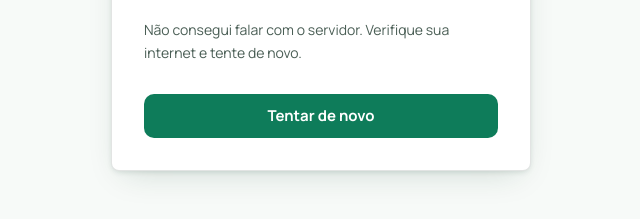
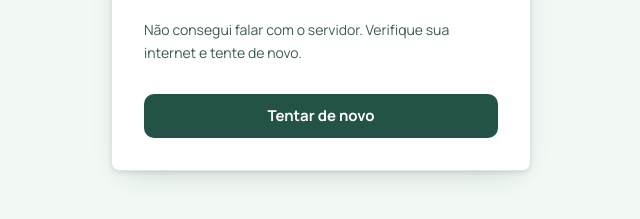
Before and after one commit to Raquelreboucas/Espaco-Raquel, a website: page public/index.html in a window 1280 px wide. Shown: the part 365-584 px from the top of the page, without its empty margins (319-959 px from the left). Drawn offline with Linux system fonts and the light colour scheme; no server answers.

Commit message:
Paleta de verdes da referência (#051F20, #0B2B26, #163832, #235347, #8EB69B, #DAF1DE)
Co-Authored-By: Claude Sonnet 5.5 <noreply@anthropic.com>

```diff
--- a/public/styles.css
+++ b/public/styles.css
@@ -1,39 +1,39 @@
 /* Tokens do Raquel DS. Layout: barra lateral estilo Notion + área de trabalho em fundo liso. */
 :root{
---bg:#f7faf8;--surface:#ffffff;--surface-2:#eef6f1;--text:#10221b;--muted:#4a5e55;
---line:#10221b1f;--line-strong:#10221b47;--control-border:#6b8076;
---primary:#0e7c5a;--primary-hover:#0a6447;--on-primary:#ffffff;--accent-text:#0e7c5a;
---mint:#a8e6cf;--mint-soft:#e3f7ee;--tag-text:#0a6447;--hover-bg:#0000000d;
---ink:#10221b;--peach:#fce9dd;--peach-text:#7a3a1c;--warn-bg:#fff4d6;--warn-text:#6b4a00;--live:#1fa77a;
---postit-yellow:#fcefa8;--postit-pink:#fad3df;--postit-mint:#bfefda;--postit-peach:#fbd5bd;
---glass:#f7faf8cc;--glass-border:#ffffffbf;
---shadow-float:inset 0 1px 0 #ffffffe6,0 12px 32px -12px #0e3c282e,0 2px 6px -2px #0e3c282e;
+--bg:#f3faf5;--surface:#ffffff;--surface-2:#e6f3e9;--text:#051f20;--muted:#3b5c52;
+--line:#051f201f;--line-strong:#051f2047;--control-border:#648476;
+--primary:#235347;--primary-hover:#163832;--on-primary:#ffffff;--accent-text:#235347;
+--mint:#8eb69b;--mint-soft:#daf1de;--tag-text:#163832;--hover-bg:#0000000d;
+--ink:#051f20;--peach:#fce9dd;--peach-text:#7a3a1c;--warn-bg:#fff4d6;--warn-text:#6b4a00;--live:#4c9c78;
+--postit-yellow:#fcefa8;--postit-pink:#fad3df;--postit-mint:#bfe3c9;--postit-peach:#fbd5bd;
+--glass:#f3faf5cc;--glass-border:#ffffffbf;
+--shadow-float:inset 0 1px 0 #ffffffe6,0 12px 32px -12px #051f202e,0 2px 6px -2px #051f202e;
 --shadow-glow:0 10px 18px -10px #00000040,0 3px 6px -3px #00000026;
---shadow-button:0 10px 24px -10px #0e7c5a61;--shadow-postit:0 1px 1px #0000000d,0 14px 26px -12px #10221b61;
+--shadow-button:0 10px 24px -10px #23534761;--shadow-postit:0 1px 1px #0000000d,0 14px 26px -12px #051f2061;
 --space-1:4px;--space-2:8px;--space-3:12px;--space-4:16px;--space-5:24px;--space-6:32px;--space-7:48px;
 --radius-xs:4px;--radius-sm:8px;--radius-md:12px;--radius-lg:16px;--radius-xl:24px;--radius-2xl:28px;--radius-pill:999px;--radius-card:8px;--radius-btn:10px;
 --font-display:"Hanken Grotesk","Manrope",system-ui,sans-serif;--font-serif:"Instrument Serif",Georgia,serif;
 --font-sans:"Manrope",system-ui,sans-serif;--font-hand:"Caveat",cursive;
 color-scheme:light}
 @media (prefers-color-scheme:dark){:root:not([data-theme="light"]){
---bg:#0b1712;--surface:#12241c;--surface-2:#173026;--text:#e6f2ec;--muted:#a6bdb2;
---line:#e6f2ec1f;--line-strong:#e6f2ec4d;--control-border:#7f9a8e;
---primary:#a8e6cf;--primary-hover:#c9f2e1;--on-primary:#0b1712;--accent-text:#a8e6cf;
---mint-soft:#173026;--tag-text:#a8e6cf;--hover-bg:#ffffff14;
+--bg:#051f20;--surface:#0b2b26;--surface-2:#163832;--text:#daf1de;--muted:#8eb69b;
+--line:#daf1de1f;--line-strong:#daf1de4d;--control-border:#6f9a86;
+--primary:#8eb69b;--primary-hover:#b6d6c1;--on-primary:#051f20;--accent-text:#8eb69b;
+--mint-soft:#163832;--tag-text:#8eb69b;--hover-bg:#ffffff14;
 --peach:#3a2218;--peach-text:#f6c9ae;--warn-bg:#3a2f0b;--warn-text:#f7d54e;
---glass:#12241cd9;--glass-border:#ffffff1f;
+--glass:#0b2b26d9;--glass-border:#ffffff1f;
 --shadow-float:inset 0 1px 0 #ffffff24,0 12px 32px -12px #00000080,0 2px 6px -2px #00000080;
---shadow-glow:0 10px 18px -10px #00000099,0 3px 6px -3px #00000080;--shadow-button:0 10px 24px -10px #a8e6cf38;
+--shadow-glow:0 10px 18px -10px #00000099,0 3px 6px -3px #00000080;--shadow-button:0 10px 24px -10px #8eb69b38;
 color-scheme:dark}}
 :root[data-theme="dark"]{
---bg:#0b1712;--surface:#12241c;--surface-2:#173026;--text:#e6f2ec;--muted:#a6bdb2;
---line:#e6f2ec1f;--line-strong:#e6f2ec4d;--control-border:#7f9a8e;
---primary:#a8e6cf;--primary-hover:#c9f2e1;--on-primary:#0b1712;--accent-text:#a8e6cf;
---mint-soft:#173026;--tag-text:#a8e6cf;--hover-bg:#ffffff14;
+--bg:#051f20;--surface:#0b2b26;--surface-2:#163832;--text:#daf1de;--muted:#8eb69b;
+--line:#daf1de1f;--line-strong:#daf1de4d;--control-border:#6f9a86;
+--primary:#8eb69b;--primary-hover:#b6d6c1;--on-primary:#051f20;--accent-text:#8eb69b;
+--mint-soft:#163832;--tag-text:#8eb69b;--hover-bg:#ffffff14;
 --peach:#3a2218;--peach-text:#f6c9ae;--warn-bg:#3a2f0b;--warn-text:#f7d54e;
---glass:#12241cd9;--glass-border:#ffffff1f;
+--glass:#0b2b26d9;--glass-border:#ffffff1f;
 --shadow-float:inset 0 1px 0 #ffffff24,0 12px 32px -12px #00000080,0 2px 6px -2px #00000080;
---shadow-glow:0 10px 18px -10px #00000099,0 3px 6px -3px #00000080;--shadow-button:0 10px 24px -10px #a8e6cf38;
+--shadow-glow:0 10px 18px -10px #00000099,0 3px 6px -3px #00000080;--shadow-button:0 10px 24px -10px #8eb69b38;
 color-scheme:dark}
 
 *{box-sizing:border-box}
@@ -54,8 +54,8 @@ a{color:var(--accent-text)}
 .nav a[aria-current="page"]{background:var(--hover-bg);color:var(--text);font-weight:700}
 .nav svg{width:20px;height:20px;flex:none;fill:none;stroke:currentColor;stroke-width:1.75;stroke-linecap:round;stroke-linejoin:round}
 .sync{margin-top:auto;display:flex;align-items:center;gap:var(--space-2);padding:var(--space-3);font-size:13px;font-weight:600;color:var(--muted)}
-.dot{width:8px;height:8px;border-radius:50%;background:var(--live);box-shadow:0 0 0 4px #1fa77a2e;flex:none}
-.dot.off{background:var(--control-border);box-shadow:0 0 0 4px #6b80762e}
+.dot{width:8px;height:8px;border-radius:50%;background:var(--live);box-shadow:0 0 0 4px #4c9c782e;flex:none}
+.dot.off{background:var(--control-border);box-shadow:0 0 0 4px #6484762e}
 
 main{min-width:0;background:var(--bg);padding:var(--space-6) var(--space-6) var(--space-7)}
 .page{max-width:1120px;margin:0 auto;display:flex;flex-direction:column;gap:var(--space-5)}
@@ -140,11 +140,11 @@ textarea.inp{padding:var(--space-3) var(--space-4);min-height:84px;resize:vertic
 .day-w{font-size:12.5px;font-weight:800;letter-spacing:.06em;text-transform:uppercase;color:var(--muted)}
 .day .add{margin-top:auto}
 .postit{width:min(100%,300px);padding:28px var(--space-4) var(--space-4);background:var(--postit-yellow);color:var(--ink);border-radius:3px 3px 3px 22px;box-shadow:var(--shadow-postit);position:relative}
-.postit::before{content:"";position:absolute;left:0;right:0;top:0;height:16px;background:#10221b0d;border-radius:3px 3px 0 0}
+.postit::before{content:"";position:absolute;left:0;right:0;top:0;height:16px;background:#051f200d;border-radius:3px 3px 0 0}
 .postit label{font-weight:800;font-size:12.5px;letter-spacing:.04em;text-transform:uppercase}
 .postit textarea{width:100%;border:0;background:none;resize:none;font-family:var(--font-hand);font-size:26px;font-weight:700;line-height:1.1;color:var(--ink);min-height:84px;padding:0;margin-top:4px}
 .postit textarea:focus-visible{outline:2.5px solid var(--ink);outline-offset:4px}
-.postit textarea::placeholder{color:#10221b99}
+.postit textarea::placeholder{color:#051f2099}
 
 .subj-head{display:flex;align-items:center;gap:var(--space-2)}
 .subj-head h3{flex:1;min-width:0;overflow-wrap:anywhere}
@@ -154,7 +154,7 @@ textarea.inp{padding:var(--space-3) var(--space-4);min-height:84px;resize:vertic
 .sw{width:36px;height:36px;border-radius:50%;border:2px solid var(--control-border);background:var(--tone);cursor:pointer;padding:0}
 .sw[aria-pressed="true"]{outline:3px solid var(--primary);outline-offset:2px}
 
-.veil{position:fixed;inset:0;z-index:50;background:#0b171299;display:grid;place-items:center;padding:var(--space-4);overflow:auto}
+.veil{position:fixed;inset:0;z-index:50;background:#051f2099;display:grid;place-items:center;padding:var(--space-4);overflow:auto}
 .modal{width:min(520px,100%);background:var(--surface);color:var(--text);border-radius:var(--radius-card);border:1px solid var(--line);padding:var(--space-5);display:flex;flex-direction:column;gap:var(--space-4);box-shadow:var(--shadow-float)}
 .modal h2{font-family:var(--font-display);font-weight:400;font-size:30px;letter-spacing:-.045em;line-height:1.05;margin:0}
 .modal .actions{display:flex;gap:var(--space-2);justify-content:flex-end;flex-wrap:wrap}
```
